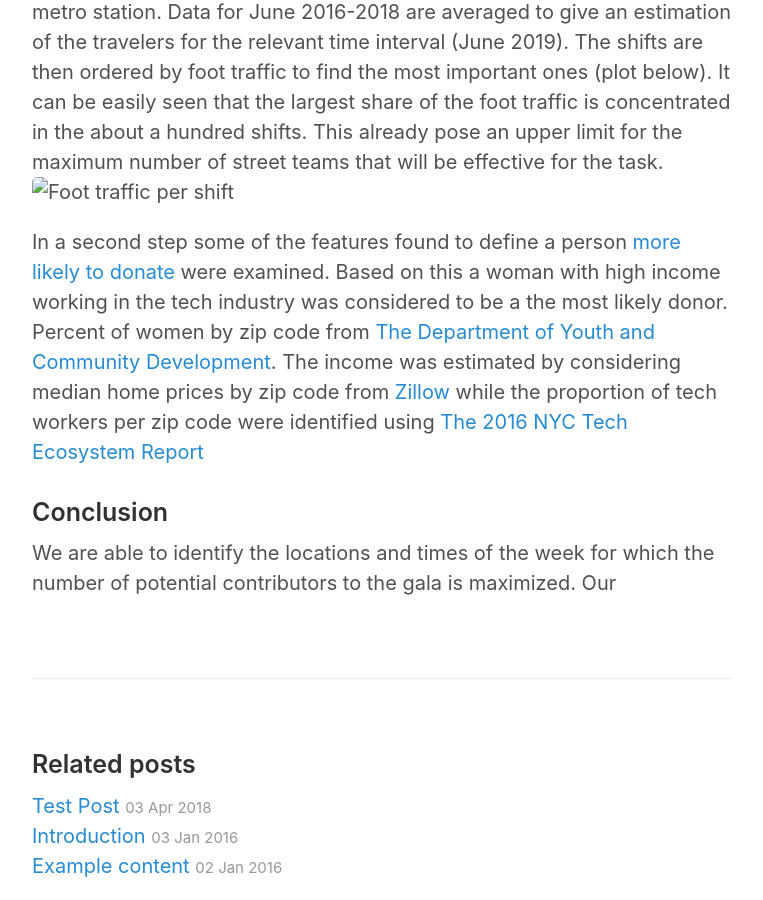
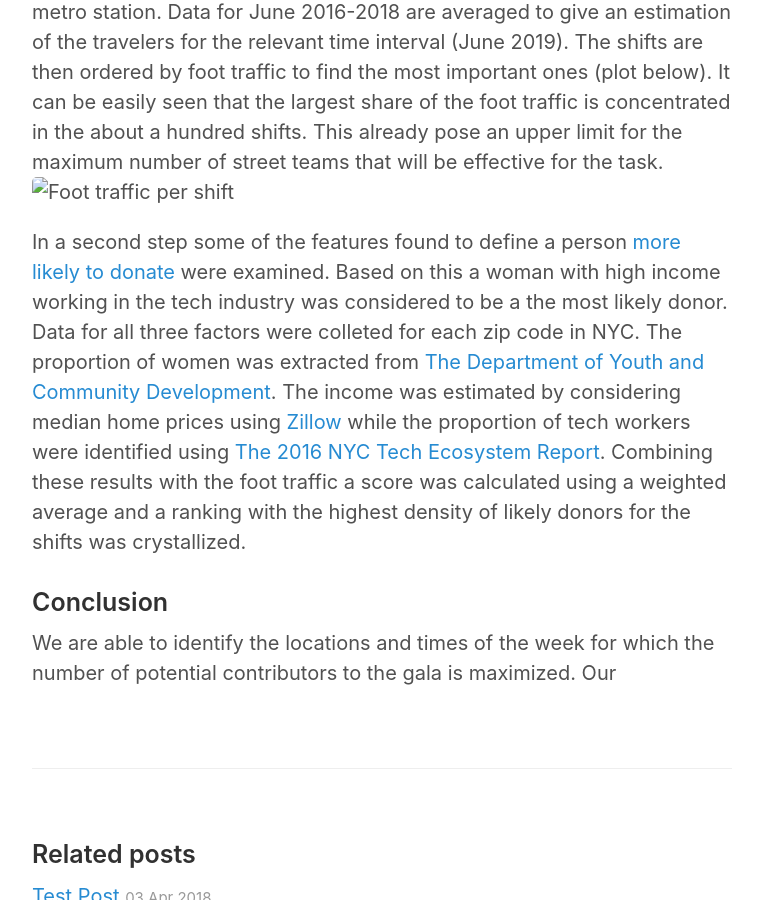
Before and after one commit to pnietoramos/pnietoramos.github.io, a Jekyll site: the page built from _posts/2018-07-08-project-benson.md, in a window 1280 px wide and 900 px high, scrolled down 858 px. Shown: the whole window, without its empty margins (258-1021 px from the left). Built offline with Jekyll 4.4.1, drawn with Linux system fonts in a browser that asks for light colours.

Commit message:
Writting results

```diff
--- a/_posts/2018-07-08-project-benson.md
+++ b/_posts/2018-07-08-project-benson.md
@@ -9,9 +9,8 @@ The WomenTechWomenYes (WTWY) is a non-profit organization devoted to strengthen
 Our data analysis is based in a two steps approach. In a first step data for the entries and exits for each metro station in New York provided by the Municipal Transportation Agency are collected and processed in order to obtain the number of travelers for a given shift. A shift is here defined as the an time interval (morning/afternoon) in week day and for a given metro station. Data for June 2016-2018 are averaged to give an estimation of the travelers for the relevant time interval (June 2019). The shifts are then ordered by foot traffic to find the most important ones (plot below). It can be easily seen that the largest share of the foot traffic is concentrated in the about a hundred shifts. This already pose an upper limit for the maximum number of street teams that will be effective for the task.
 ![Foot traffic per shift](../public/Max_num.jpg)
 
-In a second step some of the features found to define a person [more likely to donate](https://repository.upenn.edu/wharton_research_scholars/126/) were examined. Based on this a woman with high income working in the tech industry was considered to be a the most likely donor. Percent of women by zip code from [The Department of Youth and Community Development](https://www1.nyc.gov/site/dycd/index.page). The income was estimated by considering median home prices by zip code from [Zillow](https://www.zillow.com/) while the proportion of tech workers per zip code were identified using [The 2016 NYC Tech Ecosystem Report](http://abny.org/content.php?page=NYC_Tech_Ecosystem)
-
-
+In a second step some of the features found to define a person [more likely to donate](https://repository.upenn.edu/wharton_research_scholars/126/) were examined. Based on this a woman with high income working in the tech industry was considered to be a the most likely donor. Data for all three factors were colleted for each zip code in NYC. The proportion of women was extracted from [The Department of Youth and Community Development](https://www1.nyc.gov/site/dycd/index.page). The income was estimated by considering median home prices using [Zillow](https://www.zillow.com/) while the proportion of tech workers were identified using [The 2016 NYC Tech Ecosystem Report](http://abny.org/content.php?page=NYC_Tech_Ecosystem).
+Combining these results with the foot traffic a score was calculated using a weighted average and a ranking with the highest density of likely donors for the shifts was crystallized.
 
 ### Conclusion
  We are able to identify the locations and times of the week for which the number of potential contributors to the gala is maximized.
```
